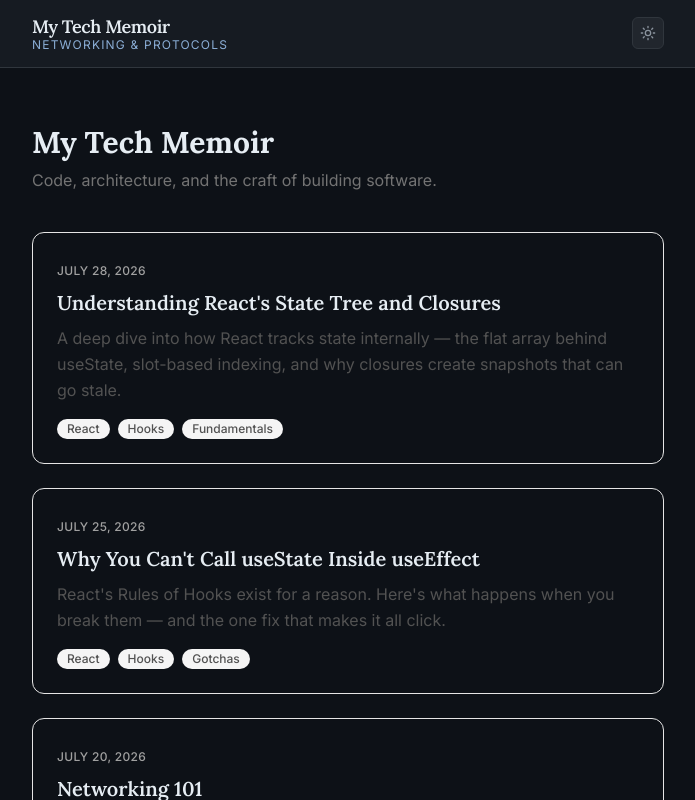
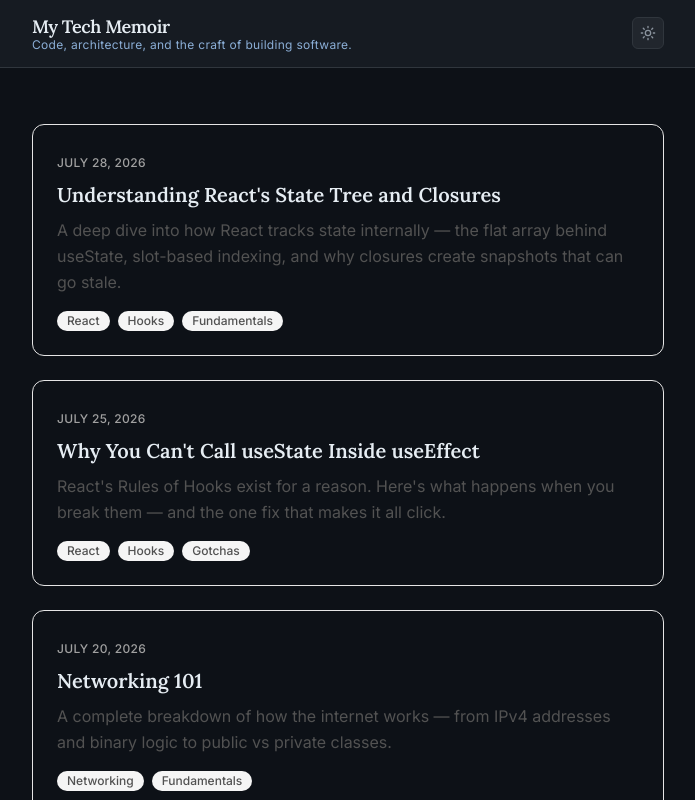
Before and after one commit to KoushyarHB/my-tech-memoir, a Next.js app: page / in a window 1280 px wide. Shown: the top 800 px of the page, without its empty margins (292-987 px from the left). Built offline with nearby package versions, Linux system fonts and the light colour scheme.

Commit message:
fix: update header subtitle to match blog theme
- Header now shows 'Code, architecture, and the craft of building software'
- Removed duplicate header from home page
- Removed 'NETWORKING & PROTOCOLS' uppercase styling

```diff
--- a/src/app/page.tsx
+++ b/src/app/page.tsx
@@ -35,13 +35,6 @@ const posts = [
 export default function Home() {
   return (
     <div className="max-w-2xl mx-auto px-5 py-10 sm:py-14">
-      <header className="mb-10">
-        <h1 className="text-3xl font-serif font-bold">My Tech Memoir</h1>
-        <p className="text-neutral-500 dark:text-neutral-400 mt-2">
-          Code, architecture, and the craft of building software.
-        </p>
-      </header>
-
       <div className="space-y-6">
         {posts.map((post) => (
           <a
--- a/src/components/Header.tsx
+++ b/src/components/Header.tsx
@@ -67,10 +67,10 @@ export default function Header() {
             My Tech Memoir
           </span>
           <span
-            className="text-xs font-sans font-normal tracking-wide uppercase leading-none transition-colors"
-            style={{ color: "var(--accent)", letterSpacing: "0.1em" }}
+            className="text-xs font-sans font-normal tracking-wide leading-none transition-colors"
+            style={{ color: "var(--accent)" }}
           >
-            Networking &amp; Protocols
+            Code, architecture, and the craft of building software.
           </span>
         </Link>
 
```
